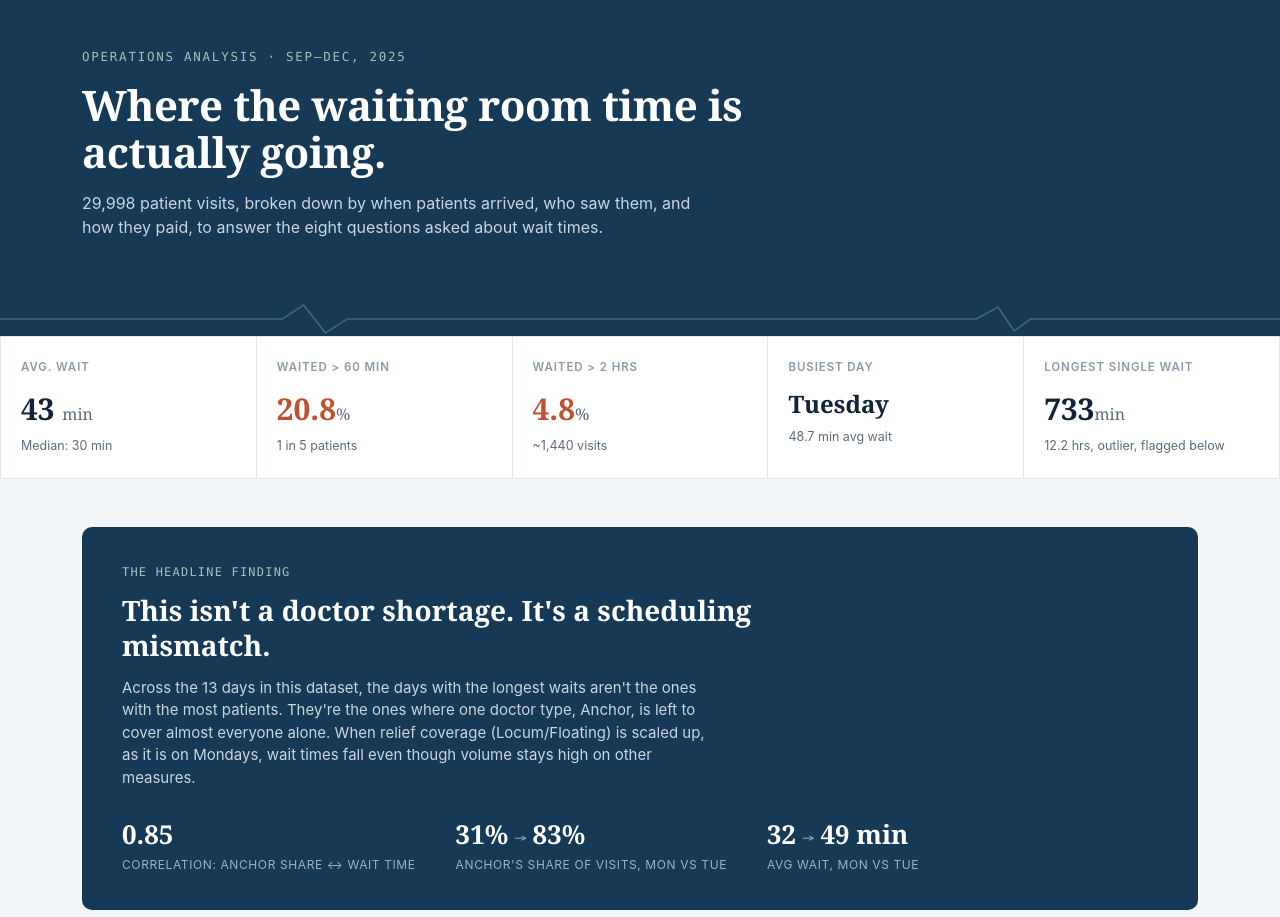
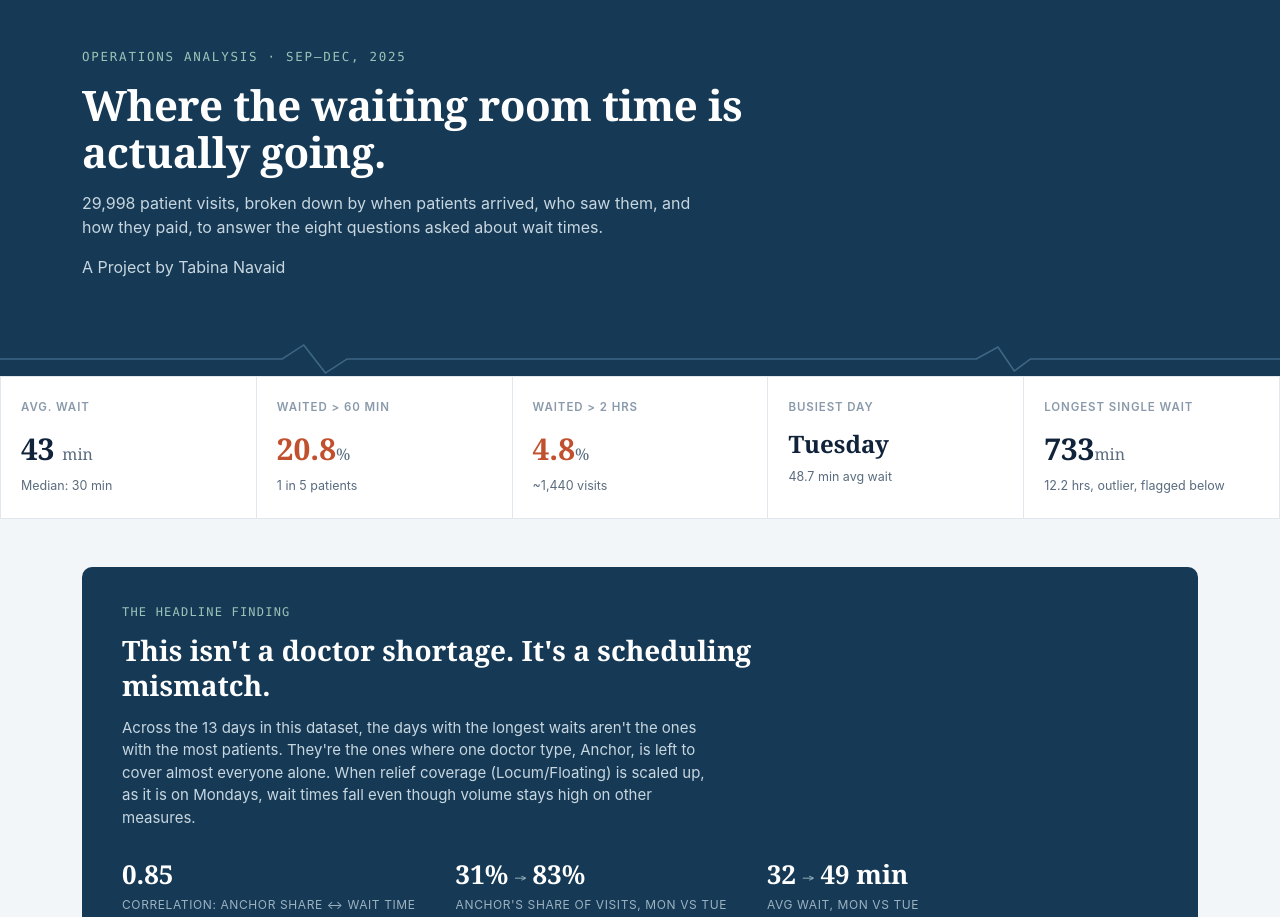
Before and after one commit to Tabina-Navaid/Waiting_times_Dashboard, a plain HTML site: page index.html in a window 1280 px wide. Shown: the top 917 px of the page. Drawn offline with Linux system fonts and the light colour scheme.

Commit message:
Update index.html

```diff
--- a/index.html
+++ b/index.html
@@ -262,6 +262,7 @@
     <div class="eyebrow">Operations Analysis &middot; Sep&ndash;Dec, 2025</div>
     <h1>Where the waiting room time is actually going.</h1>
     <p class="header-sub">29,998 patient visits, broken down by when patients arrived, who saw them, and how they paid, to answer the eight questions asked about wait times.</p>
+    <p class="header-sub">A Project by Tabina Navaid</p>
   </div>
   <svg class="vitals" viewBox="0 0 1180 36" preserveAspectRatio="none">
     <polyline points="0,18 260,18 280,4 300,32 320,18 900,18 920,6 935,30 950,18 1180,18"
```
